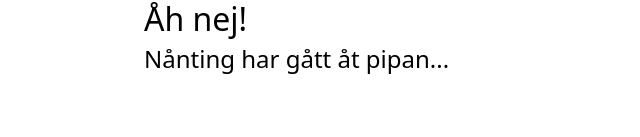
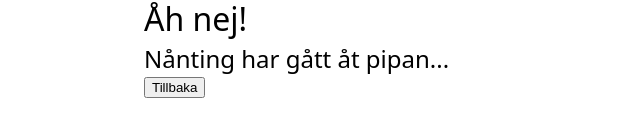
Before and after one commit to lisarosengren/ssr-editor-vue, a Vue app: page /fail in a window 1280 px wide. Shown: the part 195-332 px from the top of the page, without its empty margins (0-640 px from the left). Built offline with nearby package versions, Linux system fonts and the light colour scheme; no server answers.

Commit message:
Removed FailView and added FailComponent. They are very similar. Only difference is the name and that i added a button that will emit 'back' to the parent (this will be used to reset the error flag and remount the other components.

```diff
--- a/src/views/FailView.vue
+++ b/src/components/FailComponent.vue
@@ -1,6 +1,7 @@
 <template>
 <h1>Åh nej!</h1>
 <h2>Nånting har gått åt pipan...</h2>
+<button @click="$emit('back')">Tillbaka</button>
 
 
 </template>
--- a/src/router/index.js
+++ b/src/router/index.js
@@ -26,7 +26,7 @@ const router = createRouter({
     {
       path: '/fail',
       name: 'Fail',
-      component: () => import('../views/FailView.vue'),
+      component: () => import('../components/FailComponent.vue'),
     }
   ],
 })
```
